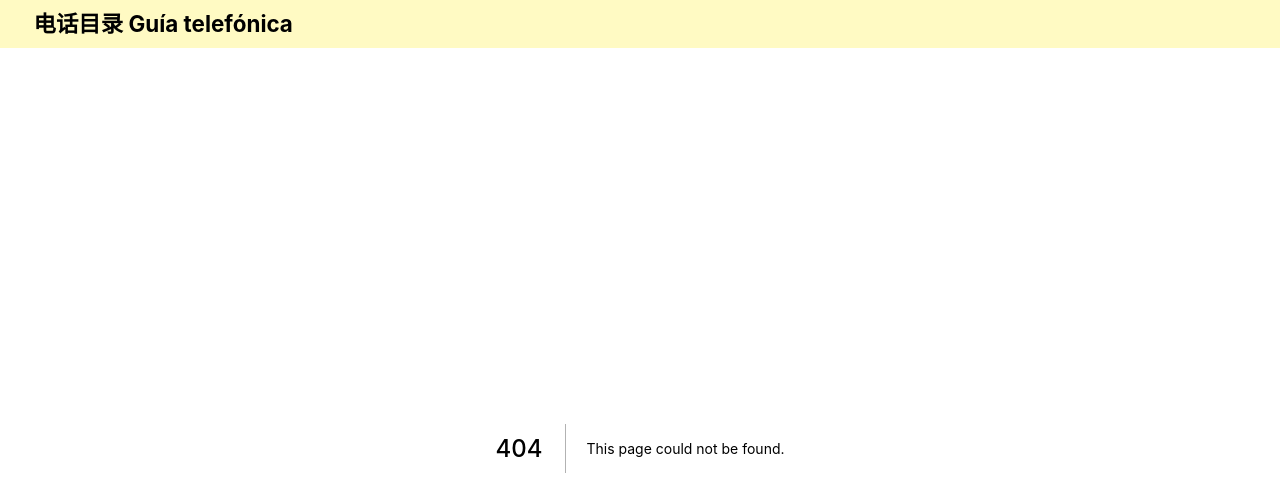
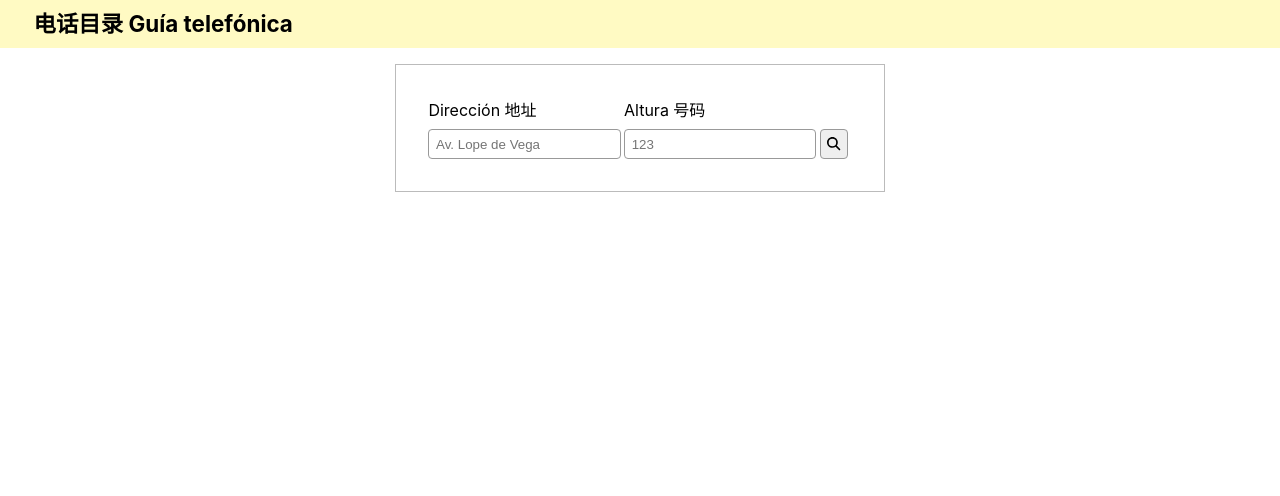
Before and after one commit to ajest/guia-telefonica, a Next.js app: page /direccion in a window 1280 px wide. Before the commit this address had no page. Shown: the top 496 px of the page. Built offline with nearby package versions, Linux system fonts and the light colour scheme.

Commit message:
Add search address form html structure

```diff
--- /dev/null
+++ b/components/forms/searchAddressForm/SearchAddressForm.js
@@ -0,0 +1,23 @@
+import { faSearch } from '@fortawesome/free-solid-svg-icons'
+import { FontAwesomeIcon } from '@fortawesome/react-fontawesome'
+import styles from './SearchAddressForm.module.css'
+
+export default function SearchAddressForm () {
+  return <div className={styles['form-container']}>
+      <form>
+      <div>
+        <label htmlFor="address">Dirección 地址</label>
+        <input id="address" type="text" name="address" placeholder="Av. Lope de Vega" />
+      </div>
+      <div>
+        <label htmlFor="number">Altura 号码</label>
+        <input id="number" type="text" name="number" placeholder="123" />
+      </div>
+      <div>
+        <button type="submit" value="点击">
+          <FontAwesomeIcon icon={faSearch} />
+        </button>
+      </div>
+    </form>
+  </div>
+}
--- /dev/null
+++ b/components/forms/searchAddressForm/SearchAddressForm.module.css
@@ -0,0 +1,19 @@
+.form-container form {
+    margin: 0 1em;
+    display: flex;
+    align-items: flex-end;
+    padding: 2em;
+    border: 1px solid #bbb;
+}
+
+.form-container form label {
+    display: block;
+    padding-bottom: .5em;
+}
+
+.form-container form input, .form-container form button {
+    margin-right: .25em;
+    padding: .5em;
+    border-radius: .3em;
+    border: 1px solid #999;
+}
--- a/pages/barrios/[neighborhood].js
+++ b/pages/barrios/[neighborhood].js
@@ -6,7 +6,7 @@ import { useEffect, useState } from 'react'
 import Breadcrumb from '../../components/breadcrumb/Breadcrumb'
 import SurnamesTr from '../../components/tables/SurnamesTr'
 import neighborhoods from '../../database/neighborhoods'
-import styles from '../../styles/Home.module.css'
+import styles from '../../styles/Generic.module.css'
 
 export default function Neighborhoods () {
   const [selectedNeighborhood, setSelectedNeighborhood] = useState('')
--- a/pages/barrios/index.js
+++ b/pages/barrios/index.js
@@ -1,6 +1,6 @@
 import Head from 'next/head'
 import Link from 'next/link'
-import styles from '../../styles/Home.module.css'
+import styles from '../../styles/Generic.module.css'
 import neighborhoods from '../../database/neighborhoods'
 import { FontAwesomeIcon } from '@fortawesome/react-fontawesome'
 import { faMapLocationDot } from '@fortawesome/free-solid-svg-icons'
--- /dev/null
+++ b/pages/direccion.js
@@ -0,0 +1,18 @@
+import Head from 'next/head'
+import SearchAddressForm from '../components/forms/searchAddressForm/SearchAddressForm'
+import styles from '../styles/Generic.module.css'
+
+export default function Direccion () {
+  return (
+    <div className={styles.container}>
+      <Head>
+        <title>电话目录 Guía telefónica</title>
+        <meta name="description" content="Guía telefónica" />
+        <link rel="icon" href="/favicon.ico" />
+      </Head>
+      <main className={styles.main}>
+        <SearchAddressForm />
+      </main>
+    </div>
+  )
+}
--- a/pages/index.js
+++ b/pages/index.js
@@ -2,7 +2,7 @@ import { faGlobeAmericas, faMapLocationDot } from '@fortawesome/free-solid-svg-i
 import { FontAwesomeIcon } from '@fortawesome/react-fontawesome'
 import Head from 'next/head'
 import Link from 'next/link'
-import styles from '../styles/Home.module.css'
+import styles from '../styles/Generic.module.css'
 
 export default function Home () {
   // TODO: Por tipo de negocio
--- a/pages/provincias/[province].js
+++ b/pages/provincias/[province].js
@@ -6,7 +6,7 @@ import { useEffect, useState } from 'react'
 import Breadcrumb from '../../components/breadcrumb/Breadcrumb'
 import SurnamesTr from '../../components/tables/SurnamesTr'
 import provinces from '../../database/provinces'
-import styles from '../../styles/Home.module.css'
+import styles from '../../styles/Generic.module.css'
 
 export default function Provinces () {
   const [selectedProvince, setSelectedProvince] = useState('')
--- a/pages/provincias/index.js
+++ b/pages/provincias/index.js
@@ -4,7 +4,7 @@ import Head from 'next/head'
 import Link from 'next/link'
 import Breadcrumb from '../../components/breadcrumb/Breadcrumb'
 import provinces from '../../database/provinces'
-import styles from '../../styles/Home.module.css'
+import styles from '../../styles/Generic.module.css'
 
 export default function Index () {
   const surnamesLi = provinces.map((province, key) => {
```
Also changed, not shown: styles/Generic.module.css (renamed from styles/Home.module.css).
